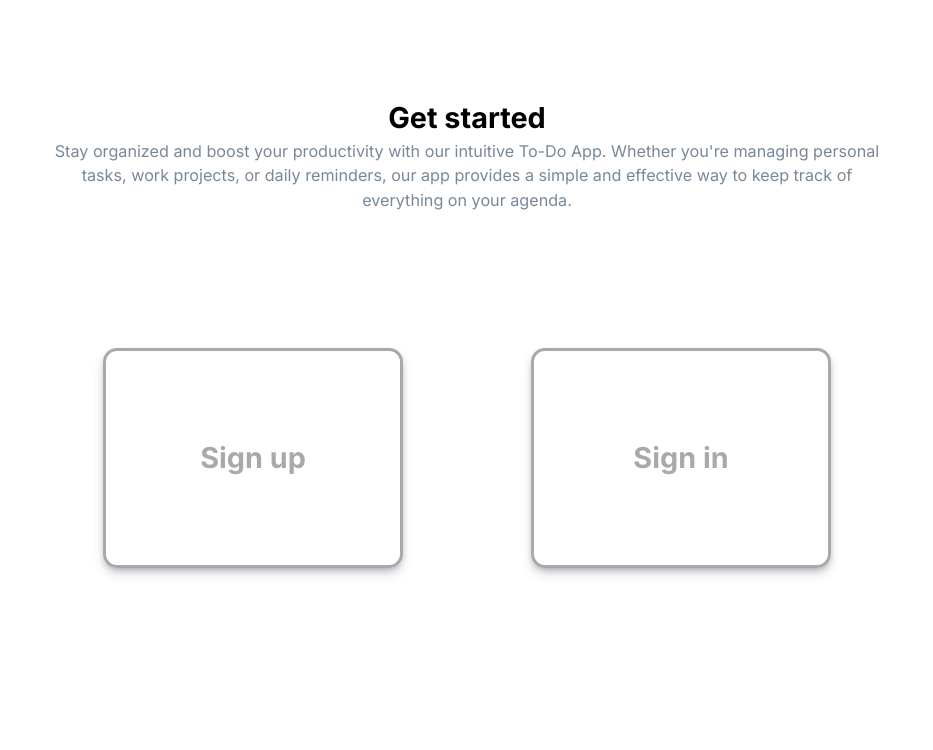
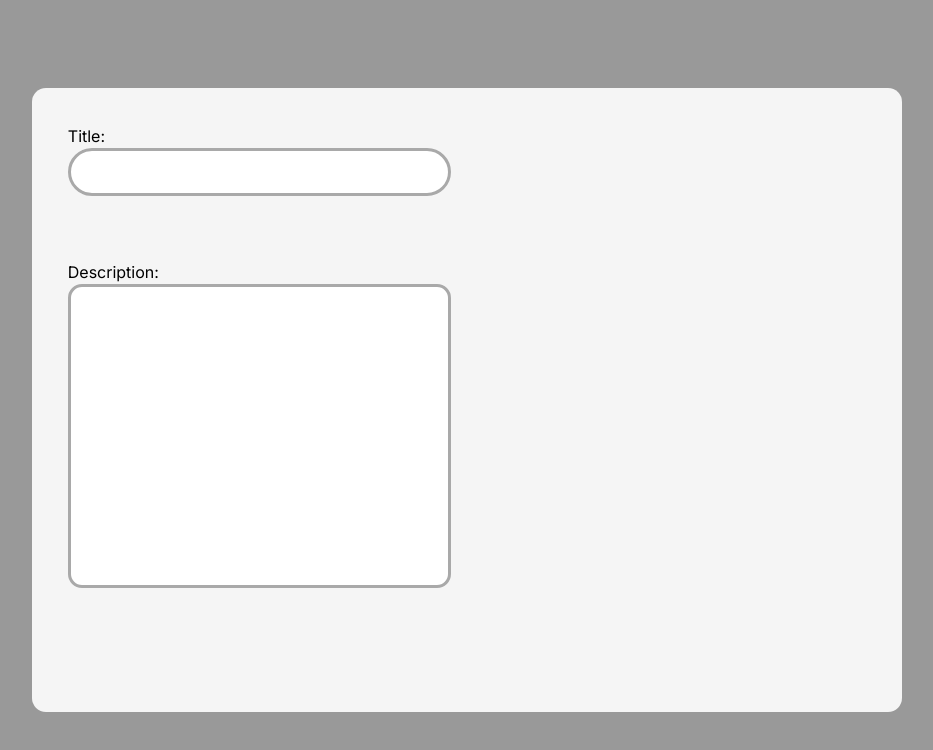
Before and after one commit to RogerIvan898/todo, a Next.js app in the folder client/: page / in a window 1280 px wide. Shown: the top 750 px of the page, without its empty margins (173-1106 px from the left). Built offline with nearby package versions, Linux system fonts and the light colour scheme.

Commit message:
implementation (client): Implement TextArea component

```diff
--- a/client/src/app/page.tsx
+++ b/client/src/app/page.tsx
@@ -4,10 +4,12 @@ import Layout from "../components/ui/layout/index";
 import Container from "../components/ui/container/index";
 import Link from "next/link";
 import Modal from "../components/ui/modal/index";
+import AddNoteModal from "../components/cusom/add-note-modal/index";
 
 export default function Home() {
   return(
     <Layout className={style.layout}>
+      <AddNoteModal/>
       <section className={style.infoContainer}>
         <h1>Get started</h1>
         <h2>
--- /dev/null
+++ b/client/src/components/cusom/add-note-modal/add-note-modal.module.scss
@@ -0,0 +1,15 @@
+.contentMain{
+  display: flex;
+  flex-direction: column;
+  width: 48%;
+  gap: 8vh;
+
+  section{
+    display: flex;
+    flex-direction: column;
+
+    .textArea{
+      height: 38vh;
+    }
+  }
+}
--- /dev/null
+++ b/client/src/components/cusom/add-note-modal/index.tsx
@@ -0,0 +1,24 @@
+import React from 'react';
+import style from './add-note-modal.module.scss'
+import Modal from "../../ui/modal/index";
+import Input from "../../ui/input/index";
+import TextArea from "../../ui/text-area/index";
+
+const AddNoteModal = () => {
+  return (
+    <Modal>
+      <div className={style.contentMain}>
+        <section>
+          <label htmlFor={'title'}>Title: </label>
+          <Input id={'title'}/>
+        </section>
+        <section>
+          <label htmlFor={'description'}>Description: </label>
+          <TextArea className={style.textArea} id={'description'}/>
+        </section>
+      </div>
+    </Modal>
+  );
+};
+
+export default AddNoteModal;
--- a/client/src/components/ui/input/input.module.scss
+++ b/client/src/components/ui/input/input.module.scss
@@ -6,6 +6,7 @@
   min-width: 100px;
   min-height: 48px;
   border-radius: 48px;
+  background-color: white;
   border: 3px solid darkgrey;
   transition: 0.2s all;
 
--- a/client/src/components/ui/modal/modal.module.scss
+++ b/client/src/components/ui/modal/modal.module.scss
@@ -15,9 +15,8 @@
 .container{
   opacity: 1;
   display: flex;
-  justify-content: center;
-  align-items: center;
   width: 68vw;
+  padding: 36px;
   height: 78vh;
   background: whitesmoke;
   border-radius: var.$border-radius-container;
--- /dev/null
+++ b/client/src/components/ui/text-area/index.tsx
@@ -0,0 +1,15 @@
+import React, {FC, HTMLProps} from 'react';
+import style from './text-area.module.scss'
+
+const TextArea: FC<HTMLProps<HTMLTextAreaElement>> = ({id = '', className = ''}) => {
+  return (
+    <div
+      className={` ${className} ${style.container}`}
+      id={id}
+    >
+      <textarea className={style.textArea}/>
+    </div>
+  );
+};
+
+export default TextArea;
--- /dev/null
+++ b/client/src/components/ui/text-area/text-area.module.scss
@@ -0,0 +1,15 @@
+@use 'src/variables' as var;
+
+.container{
+  border: 3px solid darkgrey;
+  background-color: white;
+  border-radius: var.$border-radius-container;
+  padding: 8px;
+}
+
+.textArea{
+  outline: none;
+  resize: none;
+  width: 100%;
+  height: 100%;
+}
```
